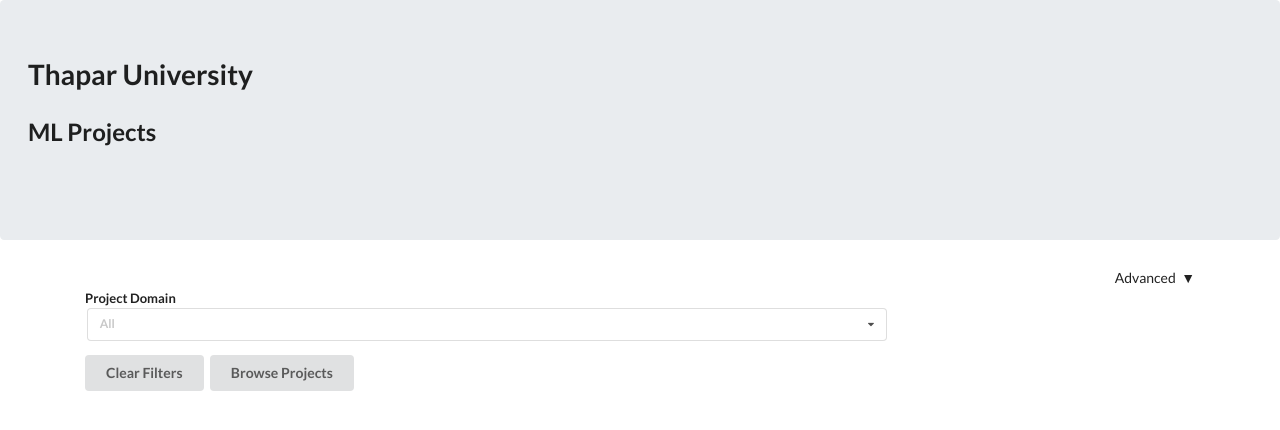
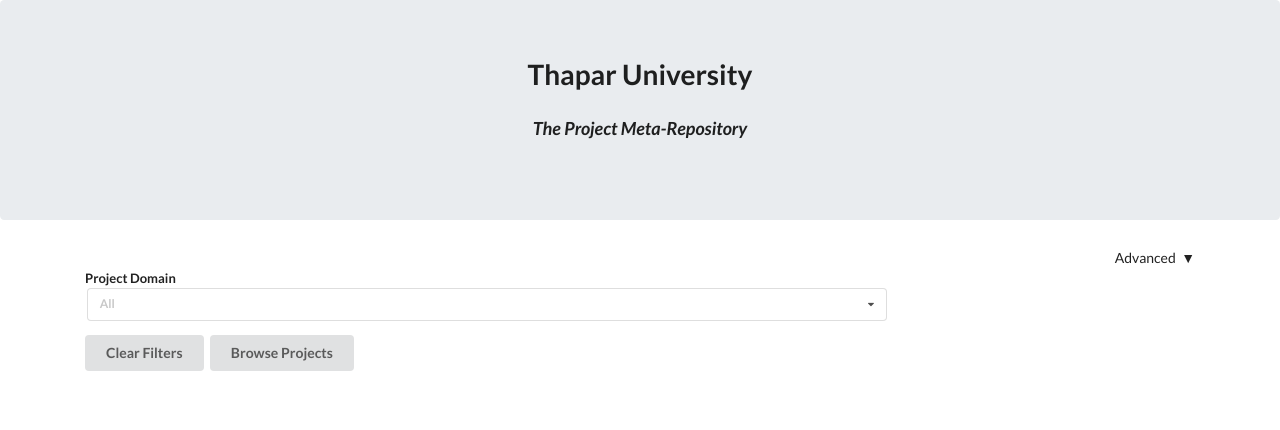
Before and after one commit to piplani/tuplace2018, a PHP site: page / in a window 1280 px wide. Shown: the top 430 px of the page. Run offline with PHP 8.4, Linux system fonts and the light colour scheme; some libraries are stand-ins or nearby versions.

Commit message:
UI improvements

```diff
--- a/css/style.css
+++ b/css/style.css
@@ -24,7 +24,8 @@
 }
 
 .jumbotron {
-	height: 30vh;
+	height: 220px;
+	transition: all 0.5s ease-out;
 }
 
 #advanced {
@@ -39,7 +40,7 @@
 
 #arrow {
 	display: inline-block;
-	transition: all 0.25s ease-in-out;
+	transition: all 0.3s ease-in-out;
 }
 
 .inline-field {
--- a/index.php
+++ b/index.php
@@ -13,8 +13,10 @@
 </head>
 <body>
 	<div class="jumbotron">
-		<h1>Thapar University</h1>
-		<h2>ML Projects</h2>
+		<center>
+			<h1>Thapar University</h1>
+			<h3><i>The Project Meta-Repository</i></h3>
+		</center>
 	</div>
 	<div class="container">
 		<form action="projects.php" method="GET">
--- a/js/main.js
+++ b/js/main.js
@@ -1,15 +1,18 @@
 var advanced_toggle = $('#advanced-toggle');
 var arrow = document.getElementById('arrow');
 var advanced = $('#advanced');
+var jumbotron = document.getElementsByClassName('jumbotron')[0];
 var expanded = false;
 advanced_toggle.click(function() {
 	if(expanded) {
 		advanced.slideUp();
 		arrow.style.transform="rotate(0deg)";
+		jumbotron.style.height = "220px";
 	}
 	else {
 		advanced.slideDown();
 		arrow.style.transform="rotate(180deg)";
+		jumbotron.style.height = "180px";
 	}
 	expanded = !expanded;
 })
```
